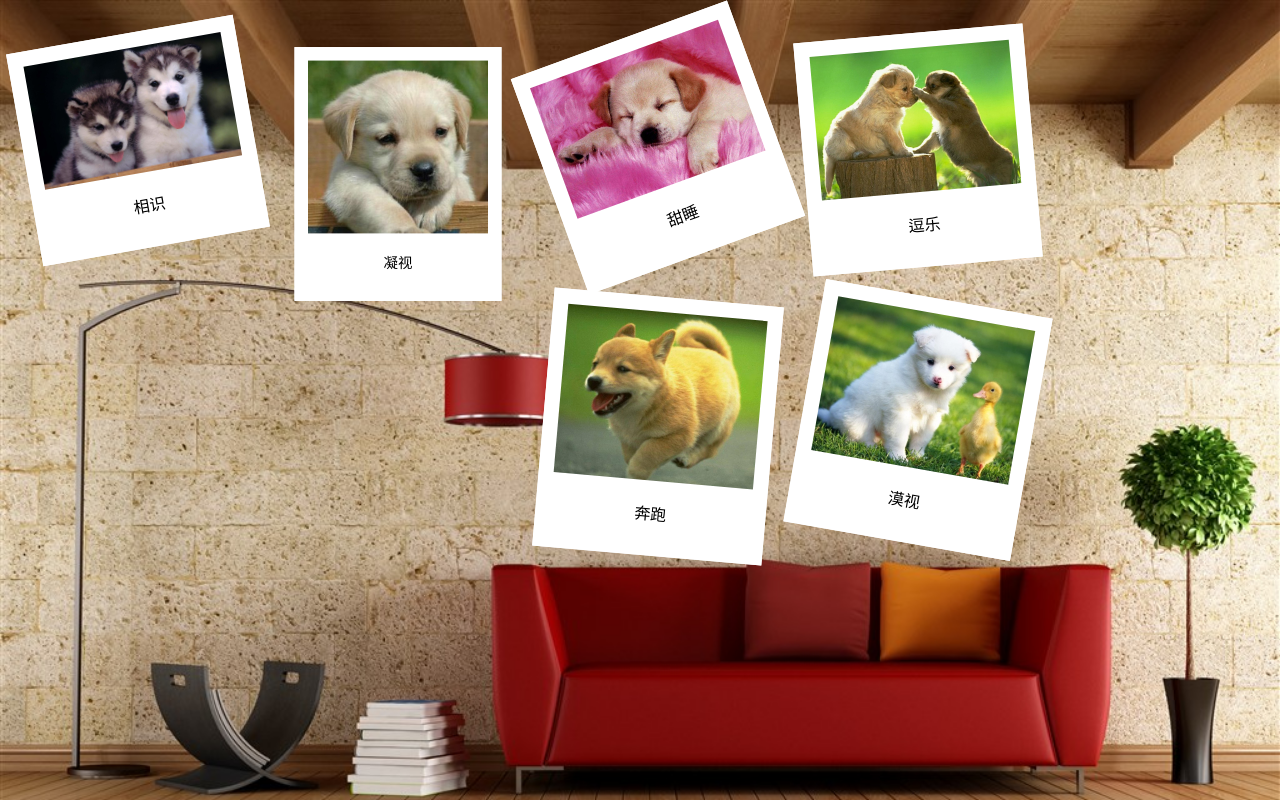
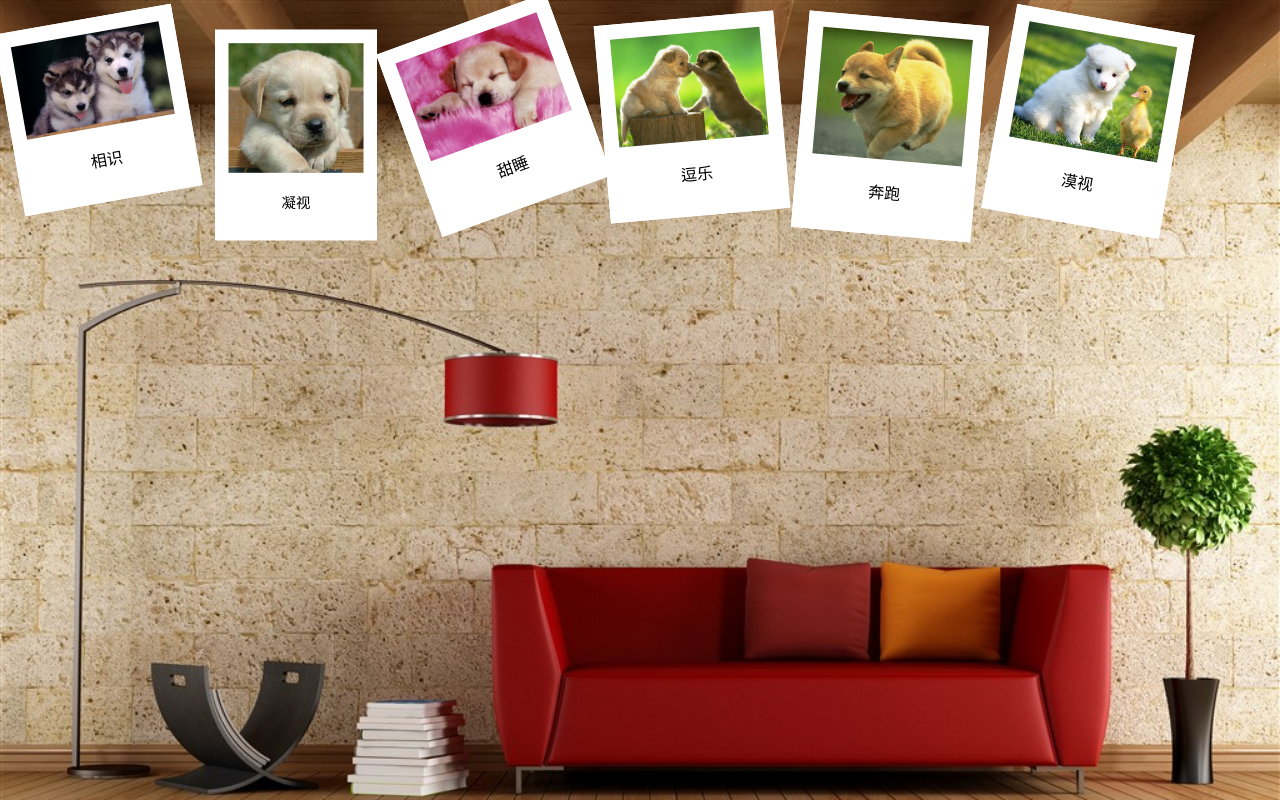
Before and after one commit to zhangteng12/h5demo, a plain HTML site: page 照片墙/index.html in a window 1280 px wide. Drawn offline with Linux system fonts and the light colour scheme.

Commit message:
照片墙a

```diff
--- a/照片墙/index.html
+++ b/照片墙/index.html
@@ -13,10 +13,10 @@
 				float: left;
 				border: solid white 15px;
 				background: white;
-				margin:15px;
+				margin-right:18px;
 			}
 			img{
-				width: 200px;
+				width: 150px;
 			}
 			div:hover{
 				-webkit-transform:scale(1.2);//放大
```
Also changed, not shown: 1 other file.
